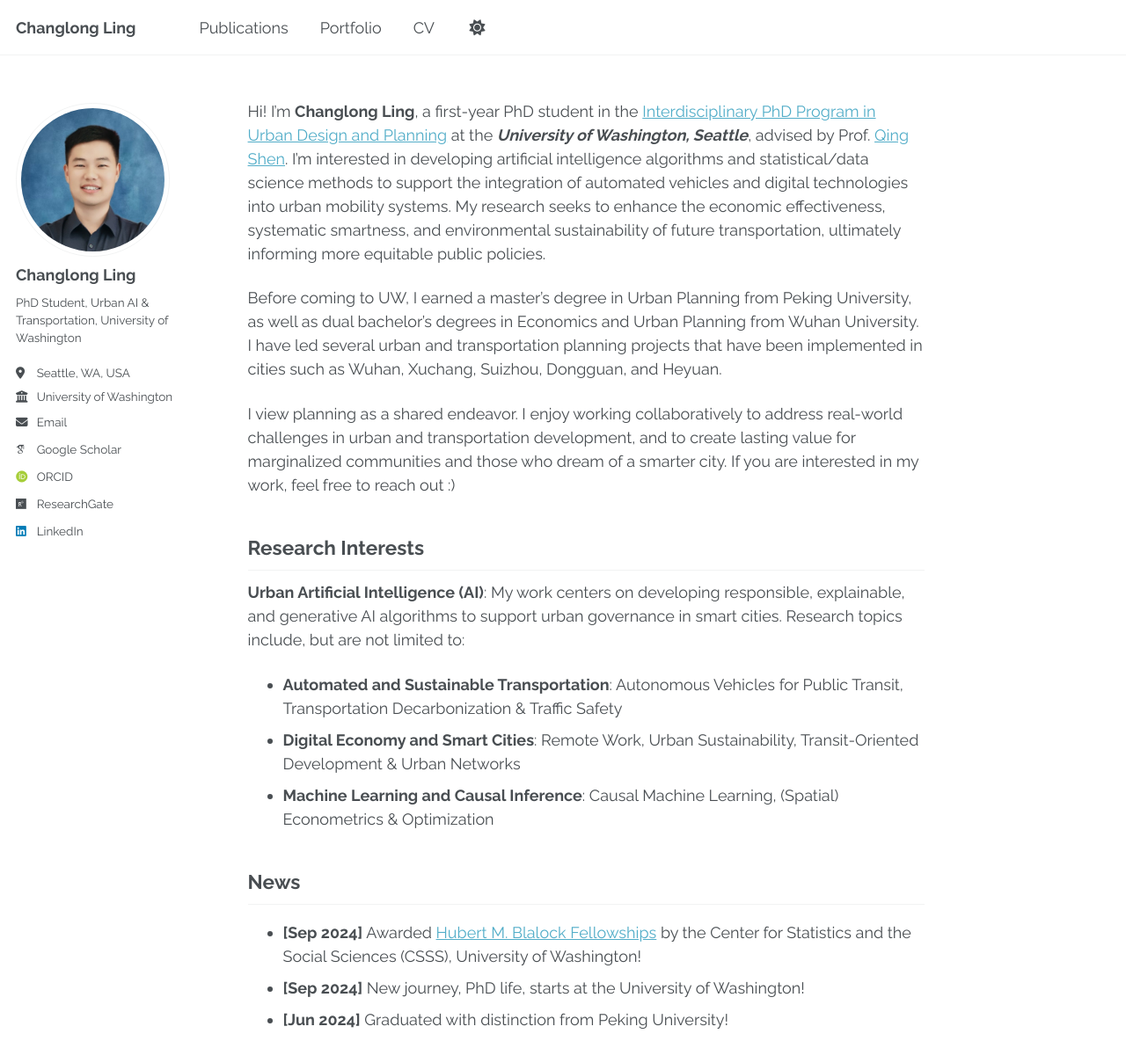
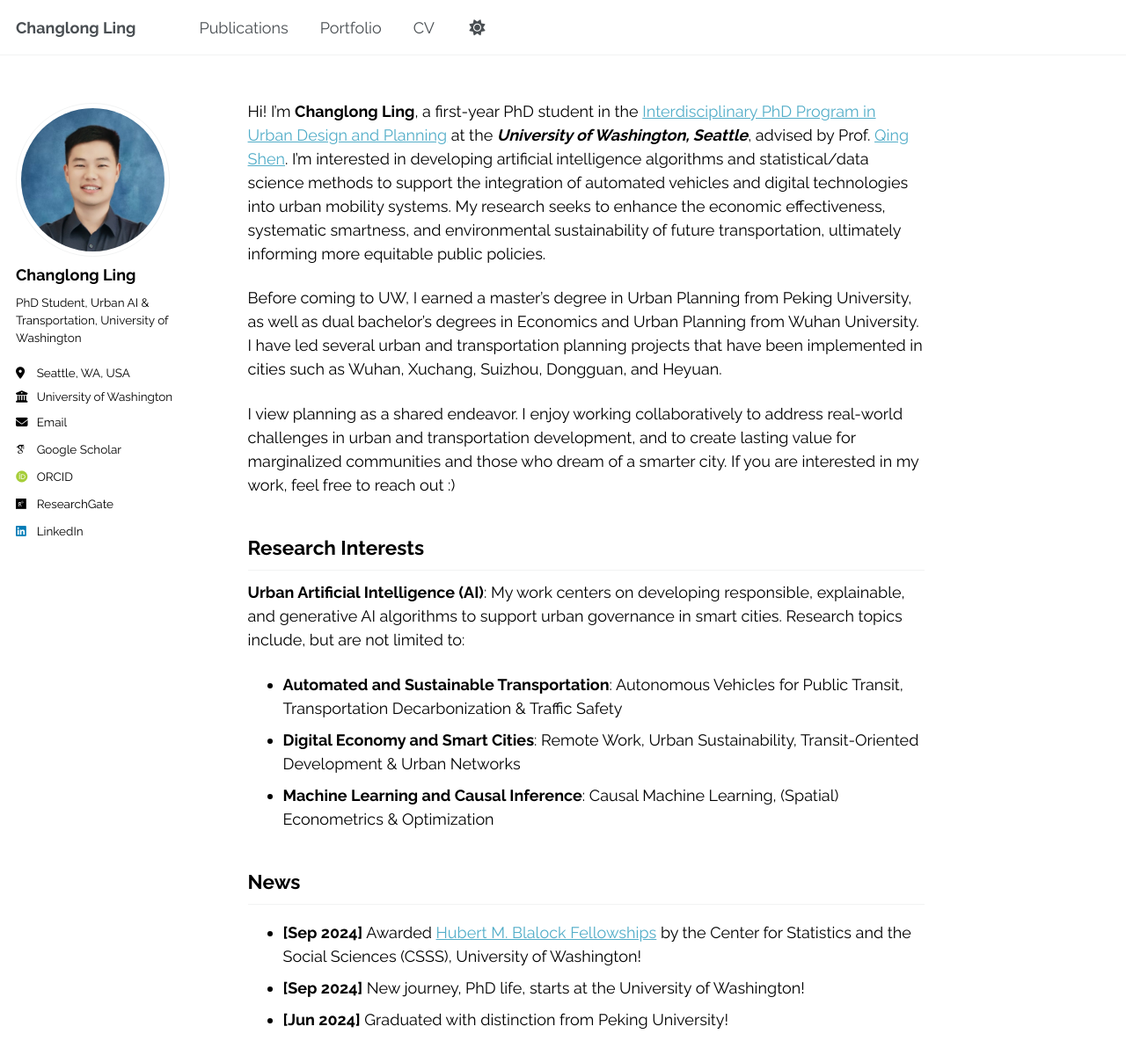
Before and after one commit to ChanglongLing/changlongling.github.io, a Jekyll site: the page built from _pages/about.md, in a window 1280 px wide and 1400 px high. Shown: the top 1209 px of the window at 88% size. Built offline with Jekyll 4.4.1, drawn with Linux system fonts in a browser that asks for light colours; some web fonts are replaced; comment, search, counter and statistics services are not loaded.

Commit message:
Update _default.scss

```diff
--- a/_sass/theme/_default.scss
+++ b/_sass/theme/_default.scss
@@ -41,7 +41,7 @@ $sidebar-screen-min-width   : 1024px;
     --global-link-color-visited         : mix(#fff, #2f7f93, 25%);
     --global-masthead-link-color        : #{$dark-gray};
     --global-masthead-link-color-hover  : mix(#000, #{$gray}, 25%);
-    --global-text-color                 : #{$dark-gray};
+    --global-text-color                 : #000000;  /*#{$dark-gray}*/
     --global-text-color-light           : #{$light-gray};
     --global-thead-color                : #{$lighter-gray};
 }
```
